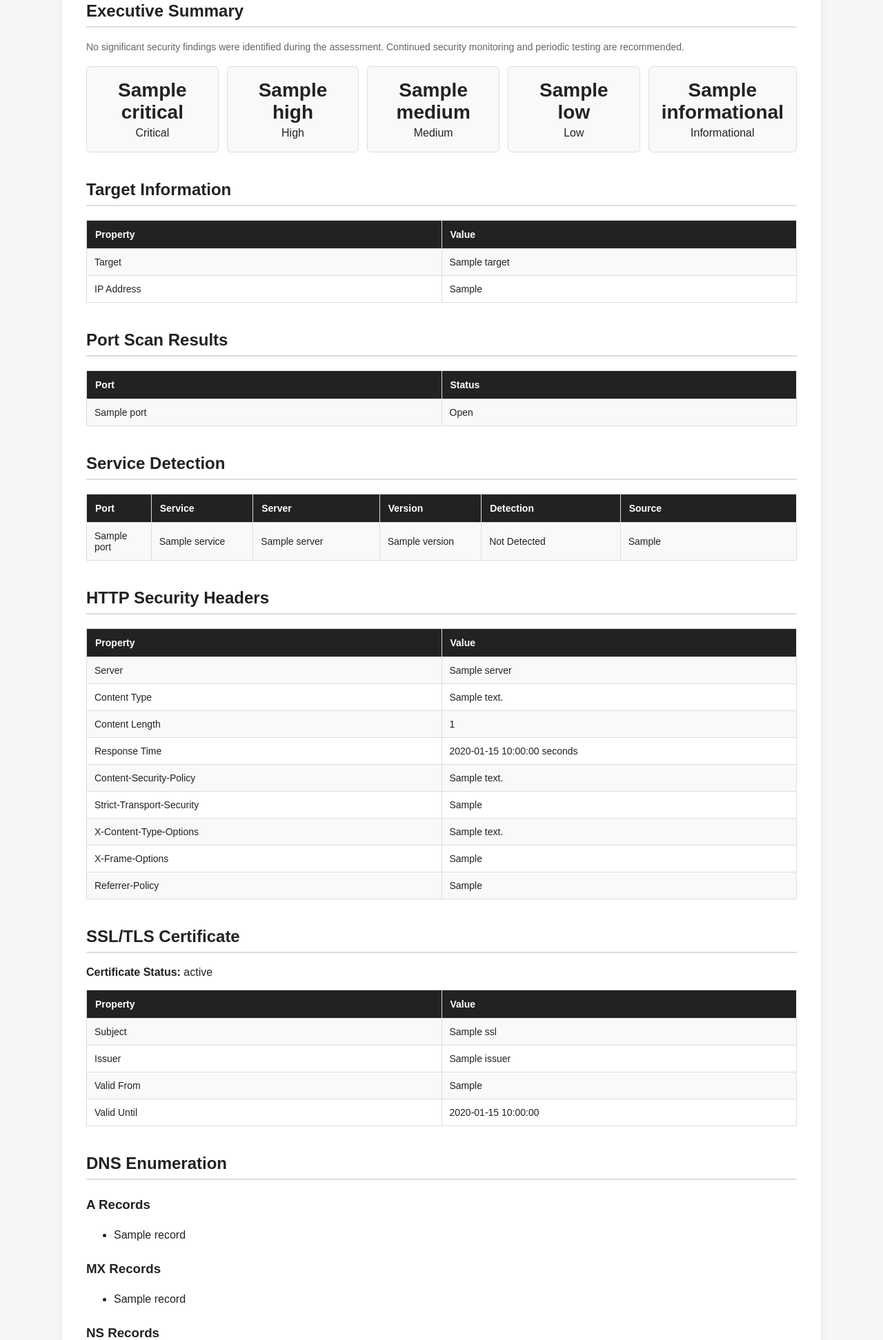
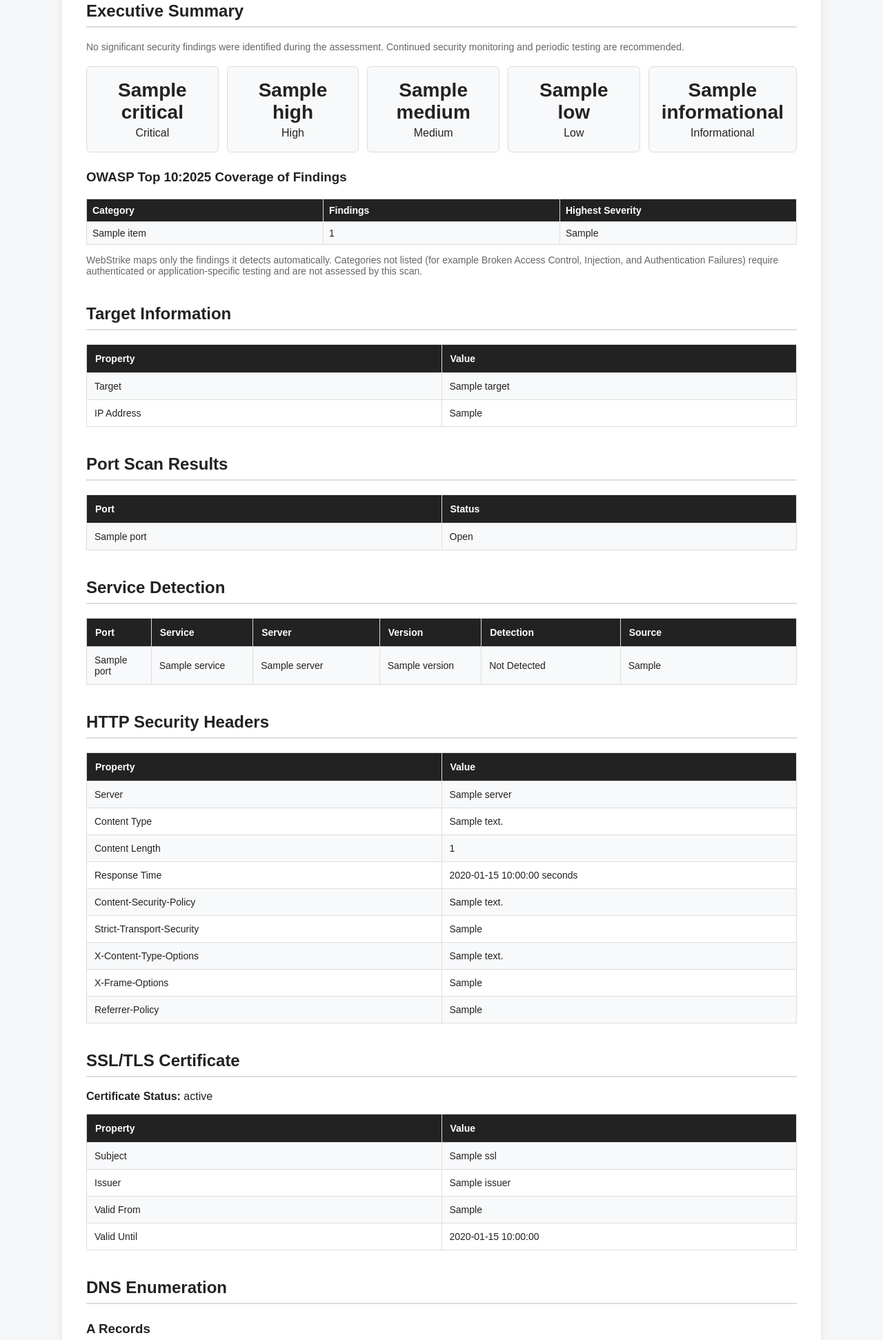
Before and after one commit to Jiza2000/WebStrike, a Flask app: template templates/report.html in a window 1280 px wide. Shown: the part 415-2358 px from the top of the page at 69% size. Run offline with Flask 3, Linux system fonts and the light colour scheme; the template is opened without the code that fills it: most values are stand-ins (such as "Sample title", 1, 10 or a date in 2020).

Commit message:
Show OWASP Top 10:2025 category in results page and report
Add per-finding OWASP badge and a category summary table to the HTML
report, plus tests.

Co-Authored-By: Claude Sonnet 5.5 <noreply@anthropic.com>
Claude-Session: https://claude.ai/code/session_0119Bcxg9cuyLgr8j8woszgm

```diff
--- a/reporting/report_generator.py
+++ b/reporting/report_generator.py
@@ -1,6 +1,7 @@
 import json
 from jinja2 import Environment, FileSystemLoader
 from datetime import datetime, timezone
+from modules.owasp_mapping import summarize_by_category
 
 def generate_json_report(results):
     with open("reports/report.json", "w") as file:
@@ -78,6 +79,7 @@ def generate_html_report(results):
         findings=results["findings"],
         screenshot="screenshot.png" if results.get("screenshot") else None,
         severity_counts=severity_counts,
+        owasp_summary=summarize_by_category(results["findings"]),
         overall_risk=overall_risk,
         risk_score=risk_score,
         ssl_status=ssl_status
--- a/templates/report.html
+++ b/templates/report.html
@@ -188,6 +188,29 @@ td {
             border-left-color: #28a745;
         }
 
+        .owasp-badge {
+            display: inline-block;
+            padding: 2px 8px;
+            border-radius: 4px;
+            background: #e8eef7;
+            color: #1f3a66;
+            font-size: 13px;
+            font-weight: bold;
+        }
+
+        .owasp-table {
+            width: 100%;
+            border-collapse: collapse;
+            margin-top: 20px;
+        }
+
+        .owasp-table th,
+        .owasp-table td {
+            border: 1px solid #ddd;
+            padding: 8px;
+            text-align: left;
+        }
+
         .finding-title {
             margin-top: 0;
             font-size: 20px;
@@ -346,6 +369,32 @@ td {
         </div>
 
     </div>
+
+    {% if owasp_summary %}
+    <h3>OWASP Top 10:2025 Coverage of Findings</h3>
+
+    <table class="owasp-table">
+        <tr>
+            <th>Category</th>
+            <th>Findings</th>
+            <th>Highest Severity</th>
+        </tr>
+        {% for item in owasp_summary %}
+        <tr>
+            <td>{{ item.label }}</td>
+            <td>{{ item.count }}</td>
+            <td>{{ item.highest_severity }}</td>
+        </tr>
+        {% endfor %}
+    </table>
+
+    <p class="section-note">
+        WebStrike maps only the findings it detects automatically. Categories
+        not listed (for example Broken Access Control, Injection, and
+        Authentication Failures) require authenticated or application-specific
+        testing and are not assessed by this scan.
+    </p>
+    {% endif %}
 </section>
 
 
@@ -618,6 +667,13 @@ td {
                         {{ finding.severity }}
                     </span>
                 </p>
+
+                {% if finding.owasp %}
+                <p>
+                    <strong>OWASP Top 10:</strong>
+                    <span class="owasp-badge">{{ finding.owasp.label }}</span>
+                </p>
+                {% endif %}
                 {% if finding.cve_id %}
 
 <h4>CVE Details</h4>
```
Also changed, not shown: modules/owasp_mapping.py (+33 -0 lines), templates/results.html (+7 -0 lines), tests/test_owasp_mapping.py (+21 -0 lines), tests/test_report_generator.py (+33 -0 lines).
